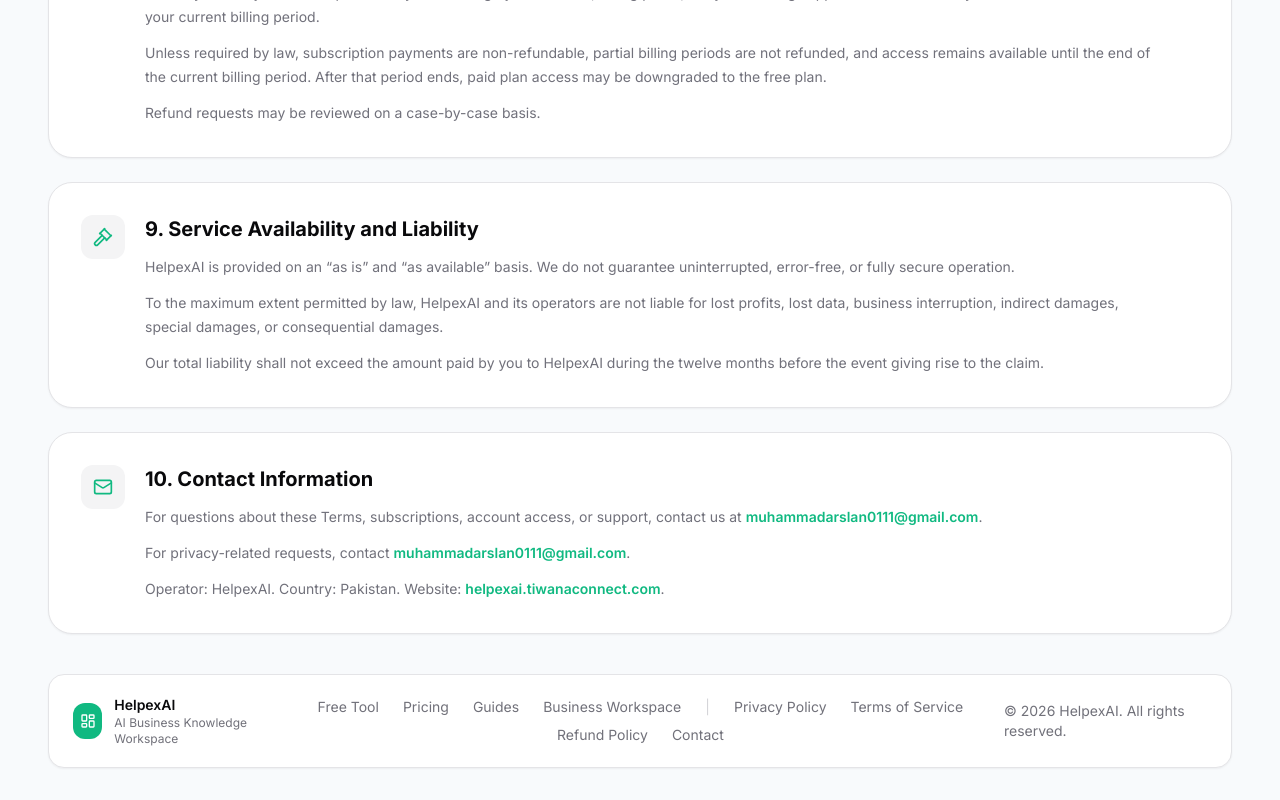
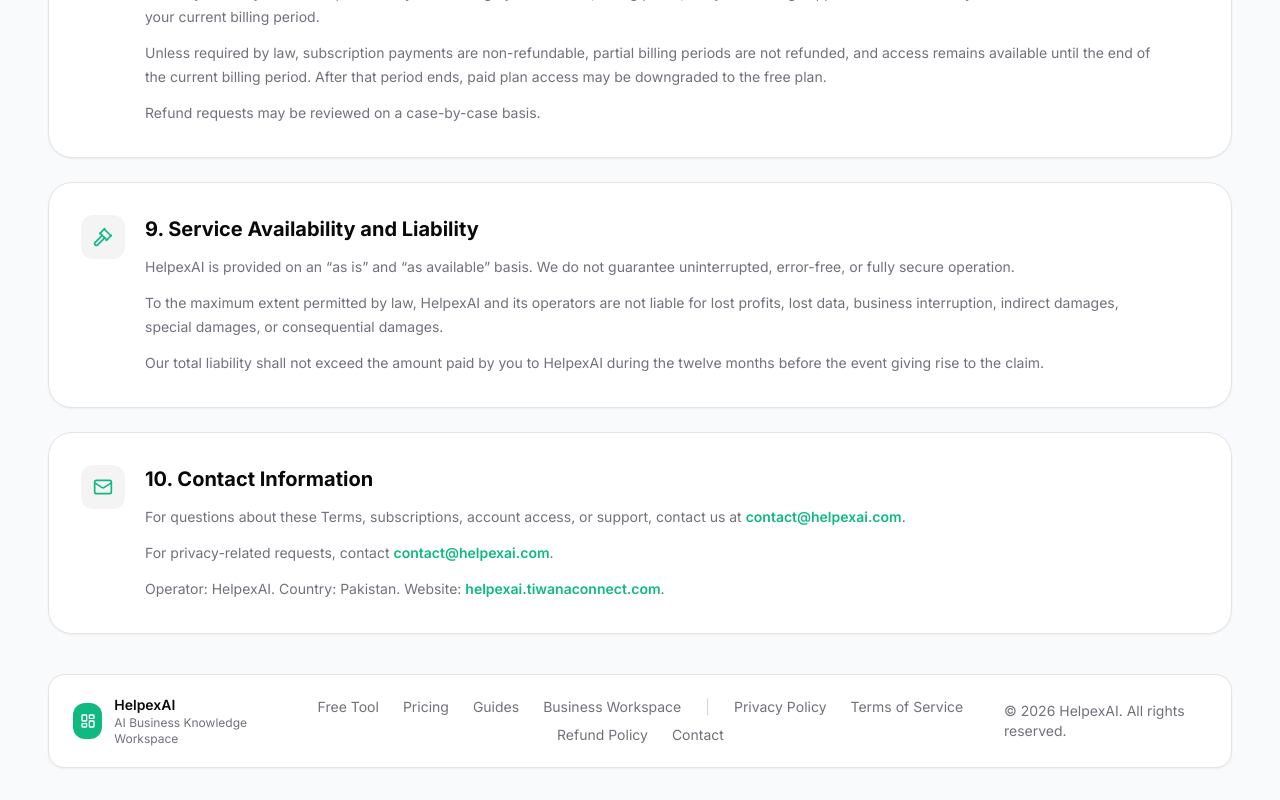
Before and after one commit to HelpexAI/helpexai-app, a Next.js app: page /terms in a window 1280 px wide. Shown: the part 2342-3142 px from the top of the page. Built offline with nearby package versions, Linux system fonts and the light colour scheme; no server answers.

Commit message:
update contact emails

```diff
--- a/app/privacy/page.tsx
+++ b/app/privacy/page.tsx
@@ -343,7 +343,7 @@
                           className="font-semibold text-theme-primary"
                           href="mailto:privacy@helpexai.com"
                         >
-                          tiwanaarslan0111@gmail.com
+                          contact@helpexai.com
                         </a>
                         .
                       </p>
@@ -354,7 +354,7 @@
                           className="font-semibold text-theme-primary"
                           href="mailto:support@helpexai.com"
                         >
-                          muhammadarslan0111@gmail.com
+                          contact@helpexai.com
                         </a>
                         .
                       </p>
--- a/app/terms/page.tsx
+++ b/app/terms/page.tsx
@@ -292,7 +292,7 @@
                           className="font-semibold text-theme-primary"
                           href="mailto:support@helpexai.com"
                         >
-                          muhammadarslan0111@gmail.com
+                          contact@helpexai.com
                         </a>
                         .
                       </p>
@@ -303,7 +303,7 @@
                           className="font-semibold text-theme-primary"
                           href="mailto:privacy@helpexai.com"
                         >
-                          muhammadarslan0111@gmail.com
+                          contact@helpexai.com
                         </a>
                         .
                       </p>
```
